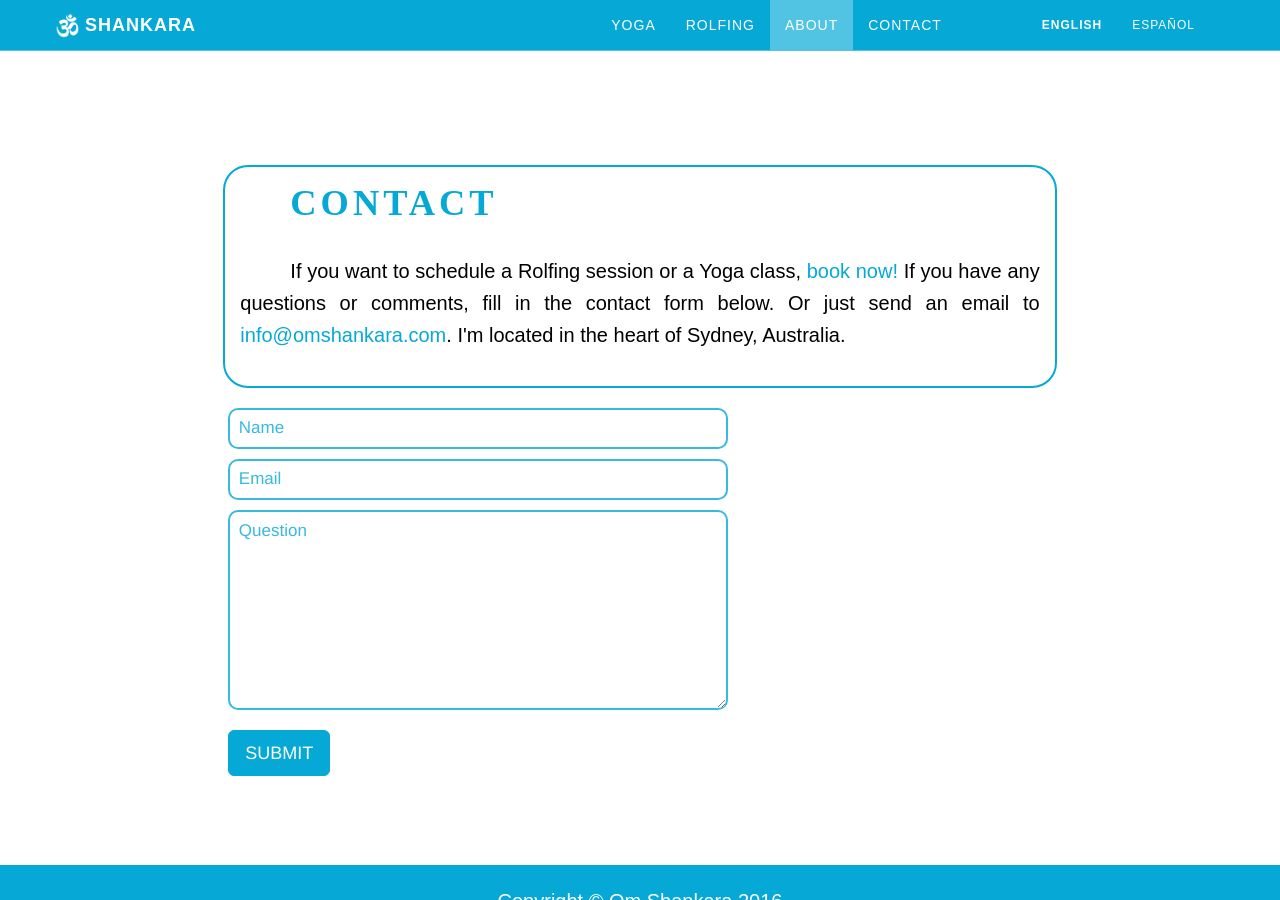
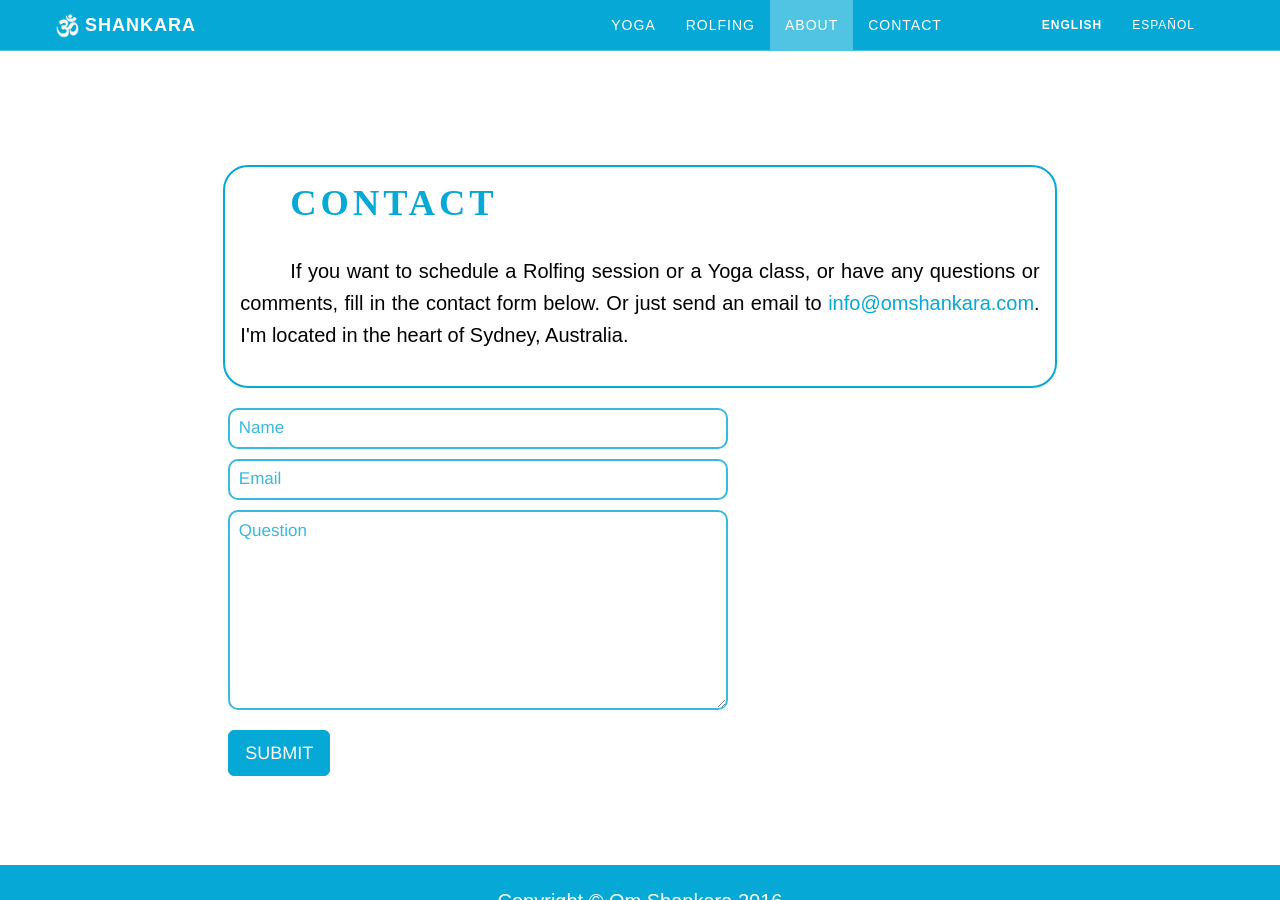
Before and after one commit to cele-carrillo/om_shankara, a Jekyll site: the page built from en/index.html, in a window 1280 px wide and 900 px high, scrolled down 3227 px. Built offline with Jekyll 4.4.1, drawn with Linux system fonts in a browser that asks for light colours; some of the changed text lies outside the part shown.

Commit message:
chau thrive

```diff
--- a/_config.yml
+++ b/_config.yml
@@ -85,7 +85,7 @@ t:
         - "During the practice, different ways of breathing are explored, as well as various forms of stretching and strengthening. We also attempt to generate, in various different ways, stimuli on the organic and energetic aspects, and to deepen the contemplative aspect by using sound vibrations and symbolic gestures. Finally, we aim for the integration of our oneiric and vigil worlds. Always with the intention of being present, putting into practice the contemplative aspect that yoga offers to deepen the perception of the here and now; contemplating and observing ourselves, as proposed by the Gestalt therapy, in a non-interpretative and essentially descriptive way, focusing on what is being perceived and felt here and now. This subjective perception is essential, and invites the practitioner to trust what he feels, rediscovering organic ways of practicing, which frees the roads that connect our bodily, emotional, mental and intuitive aspects."
 
       content_footer:
-        - "If you want to schedule a class, <a href='https://thrivehealth.cliniko.com/bookings' target='_blank'>book now!</a> If you have questions, <a href='#contact'>contact me</a>."
+        - "If you want to schedule a class, or have any questions, <a href='#contact'>contact me</a>."
 
     rolfing:
       title: "Rolfing Structural Integration" # not used
@@ -100,7 +100,7 @@ t:
         - "Rolfing works, because it initiates structural changes that restore the entire body to a more natural order. The body’s inherent capacity to adapt relaxes, corrects and integrates misalignments and imbalances. This allows posture and movement patterns to adjust towards their most efficient and at-ease form, freeing restrictions, alleviating pain, and building a foundation for lasting and sustainable results. Moreover, as the body changes physically, significant shifts in perception occur as well, resulting in lowered stress and anxiety, increased confidence and maturing emotional expression."
         - "Sessions are usually between 60 and 90 minutes long. This varies because the important aspect here is not the duration but the accomplishment of the specific session's goals. Ida P. Rolf designed a basic strategy to deliver Rolfing as a series of 10 sessions. Generally, but not necessarily, a client's initial Rolfing series is based on this formal 10-sessions strategy. However, the number of sessions and precise content of each is determined by the client's needs and best interests."
       content_footer:
-        - "If you want to schedule a session, <a href='https://thrivehealth.cliniko.com/bookings' target='_blank'>book now!</a> If you have questions, <a href='#contact'>contact me</a>."
+        - "If you want to schedule a session, or have any questions, <a href='#contact'>contact me</a>."
 
     content_about:
       - "My name is Celeste, I'm from Argentina and I live in Sydney. I started practicing yoga in 2009, and it fascinated me from the very first moment; from then on I kept practicing and discovering different schools. I practiced Hatha yoga in Mendoza, and Iyengar and Swasthya yoga in Buenos Aires, and in 2012 I received the certification as Yoga instructor from the Yoga Kai Institute, in Buenos Aires, Argentina. During that year, I also practiced Yogestalt for the very first time, and I felt that I had finally found what I was looking for. This way of practicing totally changed my view and understanding of Yoga, and I decided to do the Yogestalt training course with my teacher, Ricardo Risso Patron, in 2013, in Buenos Aires, Argentina. Since then I am studying with him, practicing, learning, deepening my knowledge and understanding."
@@ -108,7 +108,7 @@ t:
       - "My wish is to help others, with the tools that these two practices have given me, and to share the integrating vision that both have in common."
 
     content_contact:
-      - "If you want to schedule a Rolfing session or a Yoga class, <a href='https://thrivehealth.cliniko.com/bookings' target='_blank'>book now!</a> If you have any questions or comments, fill in the contact form below. Or just send an email to <a href='mailto:info@omshankara.com'>info@omshankara.com</a>. I'm located in the heart of Sydney, Australia."
+      - "If you want to schedule a Rolfing session or a Yoga class, or have any questions or comments, fill in the contact form below. Or just send an email to <a href='mailto:info@omshankara.com'>info@omshankara.com</a>. I'm located in the heart of Sydney, Australia."
 
     contact_form:
       name: Name
@@ -151,7 +151,7 @@ t:
         - "En la práctica se proponen diferentes maneras de respirar, y se invita a descubrir y experimentar diversas formas de estirarse y fortalecerse, a practicar variadas maneras de generar estímulos sobre el aspecto orgánico y energético, a profundizar el aspecto contemplativo, a usar vibraciones sonoras, a profundizar en gestos simbólicos, y a integrar el mundo onírico con el de la vigilia. Siempre con la intención de estar presente, poniendo en práctica el aspecto contemplativo que el Yoga ofrece para profundizar en el aquí-ahora; contemplándonos, como propone la Terapia Gestalt, de forma esencialmente descriptiva, no interpretativa, poniendo el foco sobre lo que se está percibiendo y sintiendo en el momento. Esta percepción subjetiva es fundamental, e invita al practicante a que confíe en lo que siente, redescubriendo formas orgánicas de practicar, que liberan los caminos que conectan nuestro aspecto corporal, con el emocional, con el mental y el intuitivo."
 
       content_footer:
-        - "Si te interesa agendar una clase, <a href='https://thrivehealth.cliniko.com/bookings' target='_blank'>reservá ahora!</a> Si tenés preguntas, <a href='#contact'>contactame</a>."
+        - "Si te interesa agendar una clase o tenés preguntas, <a href='#contact'>contactame</a>."
 
     rolfing:
       title: "Rolfing Integración Estructural" # not used
@@ -166,7 +166,7 @@ t:
         - "Rolfing funciona ya que inicia cambios estructurales que tienden a restaurar el orden natural del cuerpo. La capacidad inherente del cuerpo para adaptarse relaja, corrige y permite la integración de dichos desajustes y desequilibrios. Esto permite que los patrones de postura y movimiento se ajusten hacia su forma más eficiente y cómoda, liberando restricciones, aliviando el dolor, y construyendo las bases para resultados duraderos y sostenibles. Por otra parte, ya que el cuerpo cambia físicamente, ocurren cambios significativos en la percepción, lo que resulta en una disminución del estrés y de la ansiedad, y un aumento en la confianza y la expresión emocional madura."
         - "La duración de cada sesión es de entre 60 y 90 minutos. Esto varía debido a que el aspecto principal no es dicha duración, sino el logro del objetivo especifico de la sesión. Ida P. Rolf diseñó una estrategia básica aplicar Rolfing a través de una serie de 10 sesiones. En general, pero no necesariamente, la serie inicial de Rolfing de un cliente se basa en esta estrategia formal de 10 sesiones. Sin embargo, el número y contenido preciso de cada una está determinada por las necesidades del cliente."
       content_footer:
-        - "Si te interesa agendar una sesión, <a href='https://thrivehealth.cliniko.com/bookings' target='_blank'>reservá ahora!</a> Si tenés preguntas, <a href='#contact'>contactame</a>."
+        - "Si te interesa agendar una sesión o tenés preguntas, <a href='#contact'>contactame</a>."
 
     content_about:
       - "Mi nombre es Celeste, soy Argentina y vivo en Sydney. Empecé a practicar Yoga en el año 2009, y me fascinó desde el primer momento; desde ahí seguí practicando constantemente, descubriendo distintas escuelas. Hice Hatha yoga en Mendoza, Iyengar y Swasthya yoga en Buenos Aires, y en el año 2012 recibí la certificación como instructora de Yoga por parte del Instituto Yoga Kai, de Buenos Aires, Argentina. En el mismo año hice mi primera práctica de Yogestalt, y sentí que por fin había encontrado lo que estaba buscando. Esta manera de practicar cambió totalmente mi visión y comprensión del Yoga, y decidí hacer el curso de formación en Yogestalt con mi profesor, Ricardo Risso Patrón, en el año 2013, en Buenos Aires, Argentina. Desde entonces que estoy estudiando con él, practicando, aprendiendo, profundizando."
@@ -174,7 +174,7 @@ t:
       - "Mi deseo es ayudar a otras personas, a partir de las herramientas que me han brindado estas dos prácticas, y poder compartir la visión integradora que ambas proponen."
 
     content_contact:
-      - "Si querés agendar una sesión de Rolfing o una clase de Yoga, <a href='https://thrivehealth.cliniko.com/bookings' target='_blank'>reservá ahora!</a> Si tenés preguntas y querés conocer más, completá el formulario con tu consulta. O escribime directamente a <a href='mailto:info@omshankara.com'>info@omshankara.com</a>. Estoy ubicada en el corazón de Sydney, Australia."
+      - "Si querés agendar una sesión de Rolfing o una clase de Yoga, o tenés preguntas y querés conocer más, completá el formulario con tu consulta. O escribime directamente a <a href='mailto:info@omshankara.com'>info@omshankara.com</a>. Estoy ubicada en el corazón de Sydney, Australia."
 
     contact_form:
       name: Nombre
```
Also changed, not shown: Gemfile.lock.
